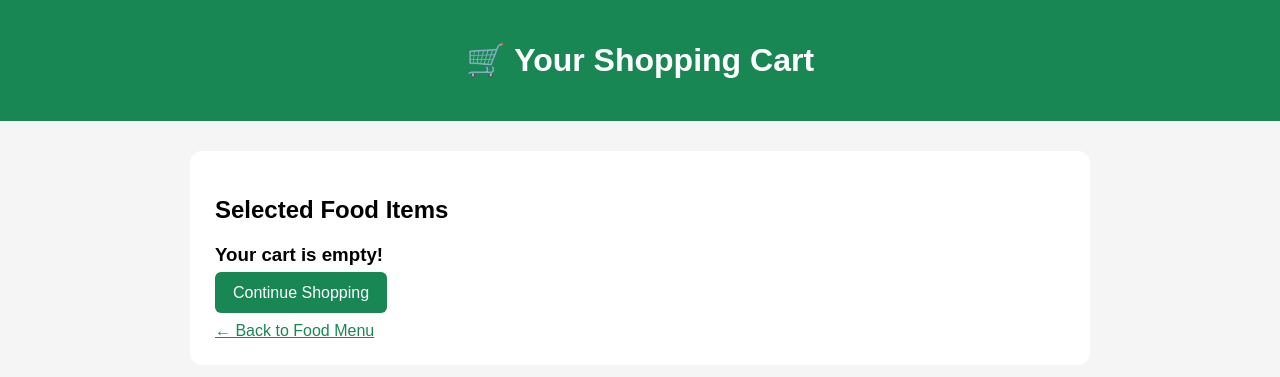
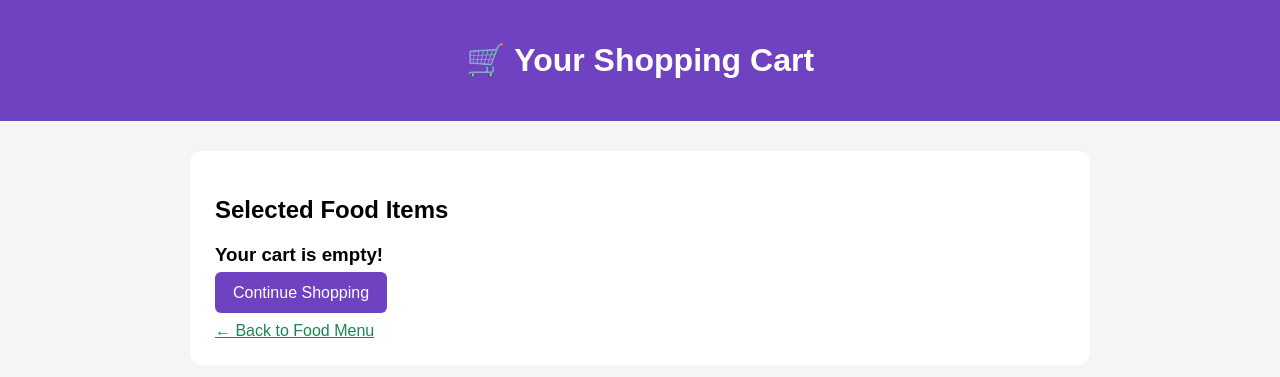
Before and after one commit to simonnnnnnn19-blip/tasty-bites-online-food-ordering, a Flask app: page /cart in a window 1280 px wide. Shown: the top 377 px of the page. Run offline with Flask 3, Linux system fonts and the light colour scheme; data comes from the database, SQL or seed files in the repository.

Commit message:
Update cart.html

```diff
--- a/templates/cart.html
+++ b/templates/cart.html
@@ -13,7 +13,7 @@
         }
 
         header {
-            background: #198754;
+            background: #6f42c1;
             color: white;
             text-align: center;
             padding: 20px;
@@ -39,7 +39,7 @@
         }
 
         th {
-            background: #e8f5ec;
+            background: #f3ebff;
         }
 
         input {
@@ -48,7 +48,7 @@
         }
 
         button, .checkout {
-            background: #198754;
+            background: #6f42c1;
             color: white;
             padding: 12px 18px;
             border: none;
```
